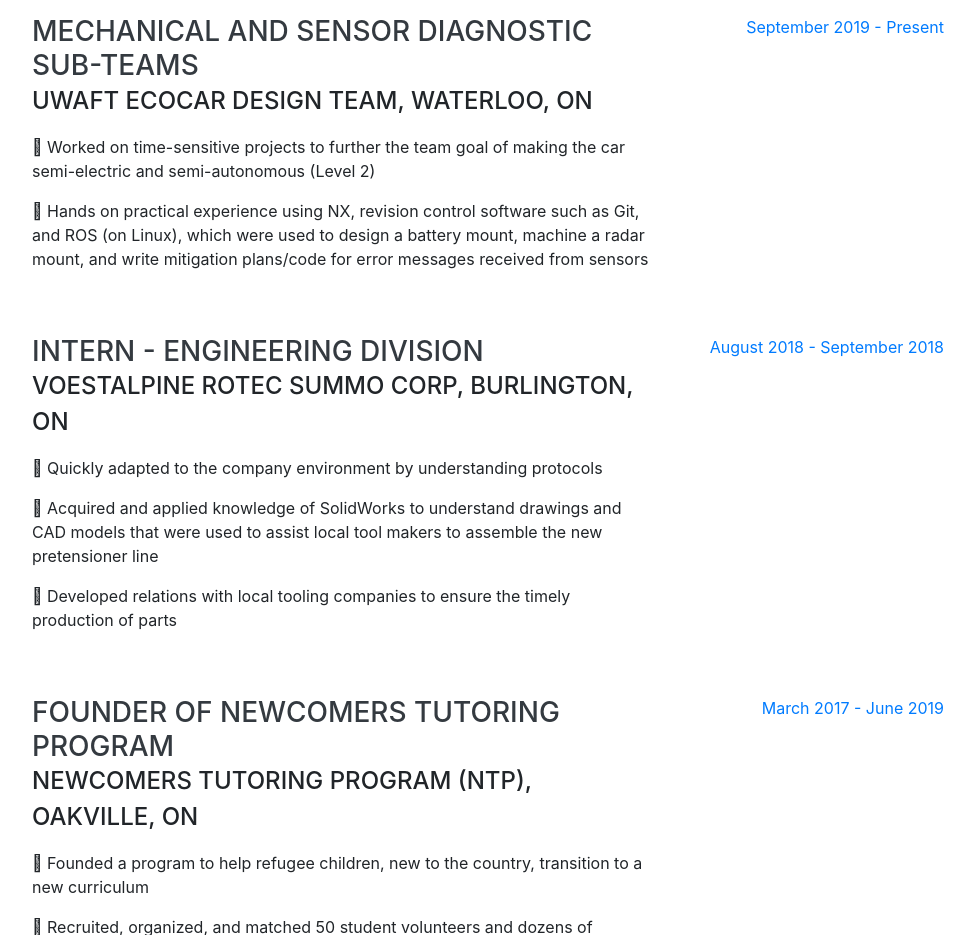
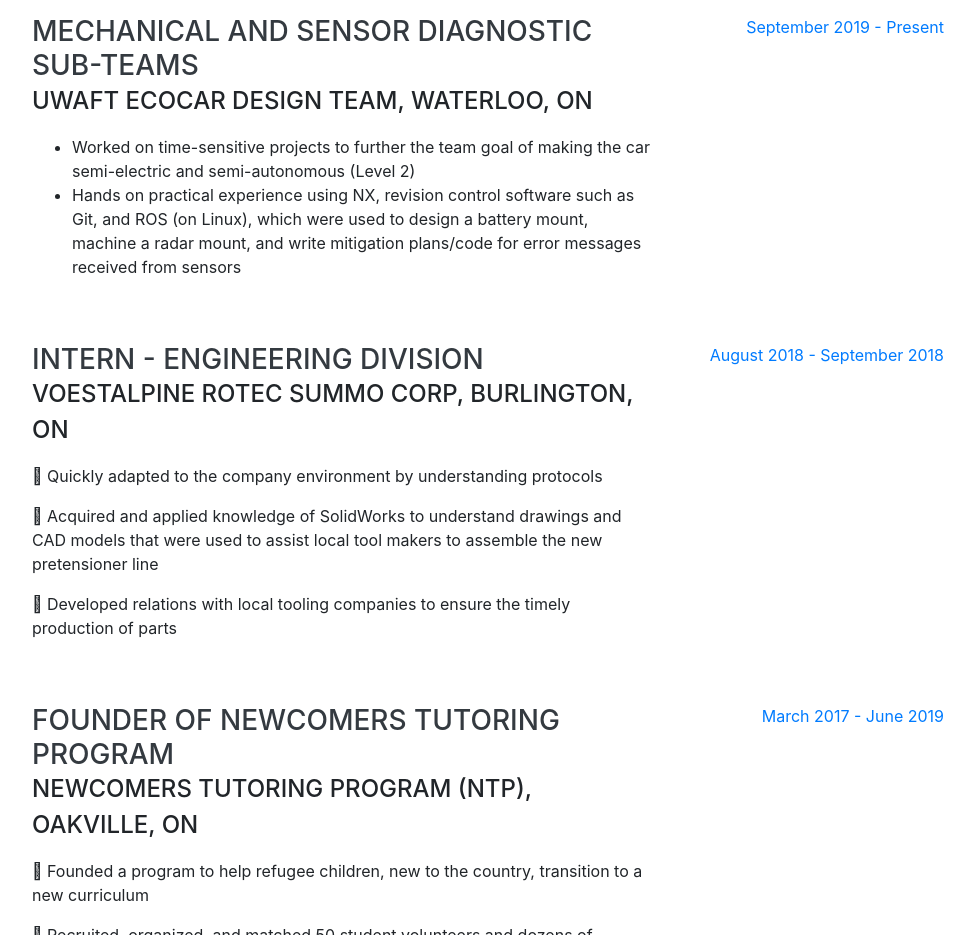
Before and after one commit to zaydalameddine/resume, a website with bundled scripts: page index.html in a window 1280 px wide. Shown: the part 920-1855 px from the top of the page, without its empty margins (288-1263 px from the left). Built offline with nearby package versions, Linux system fonts and the light colour scheme; a web font is replaced by a local one.

Commit message:
Testing List

```diff
--- a/index.html
+++ b/index.html
@@ -97,8 +97,10 @@
           <div class="resume-content">
             <h3 class="mb-0">Mechanical and Sensor Diagnostic Sub-Teams</h3>
             <div class="subheading mb-3">UWAFT EcoCar Design Team, Waterloo, ON</div>
-            <p>	Worked on time-sensitive projects to further the team goal of making the car semi-electric and semi-autonomous (Level 2) </p>
-              <p>	Hands on practical experience using NX, revision control software such as Git, and ROS (on Linux), which were used to design a battery mount, machine a radar mount, and write mitigation plans/code for error messages received from sensors </p>
+            <ul>
+              <li>Worked on time-sensitive projects to further the team goal of making the car semi-electric and semi-autonomous (Level 2) </li>
+              <li>Hands on practical experience using NX, revision control software such as Git, and ROS (on Linux), which were used to design a battery mount, machine a radar mount, and write mitigation plans/code for error messages received from sensors </li>
+            </ul>
 
           </div>
           <div class="resume-date text-md-right">
```
